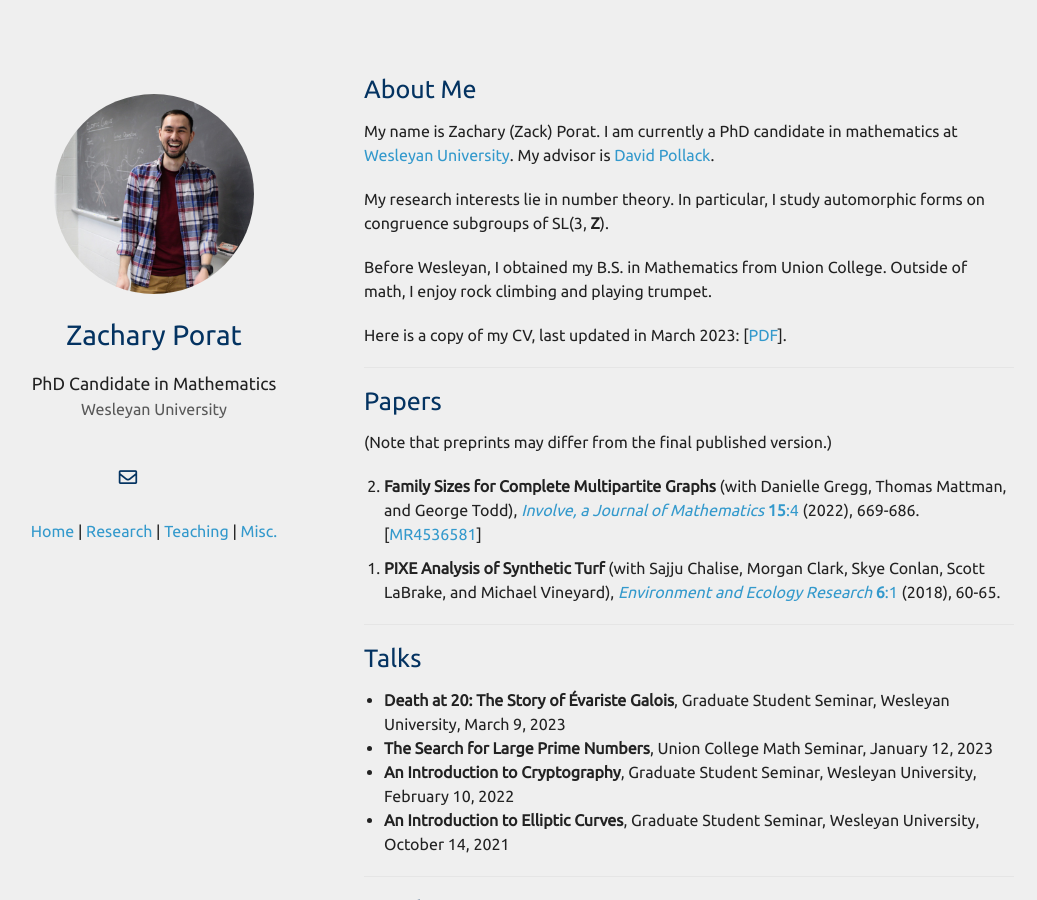
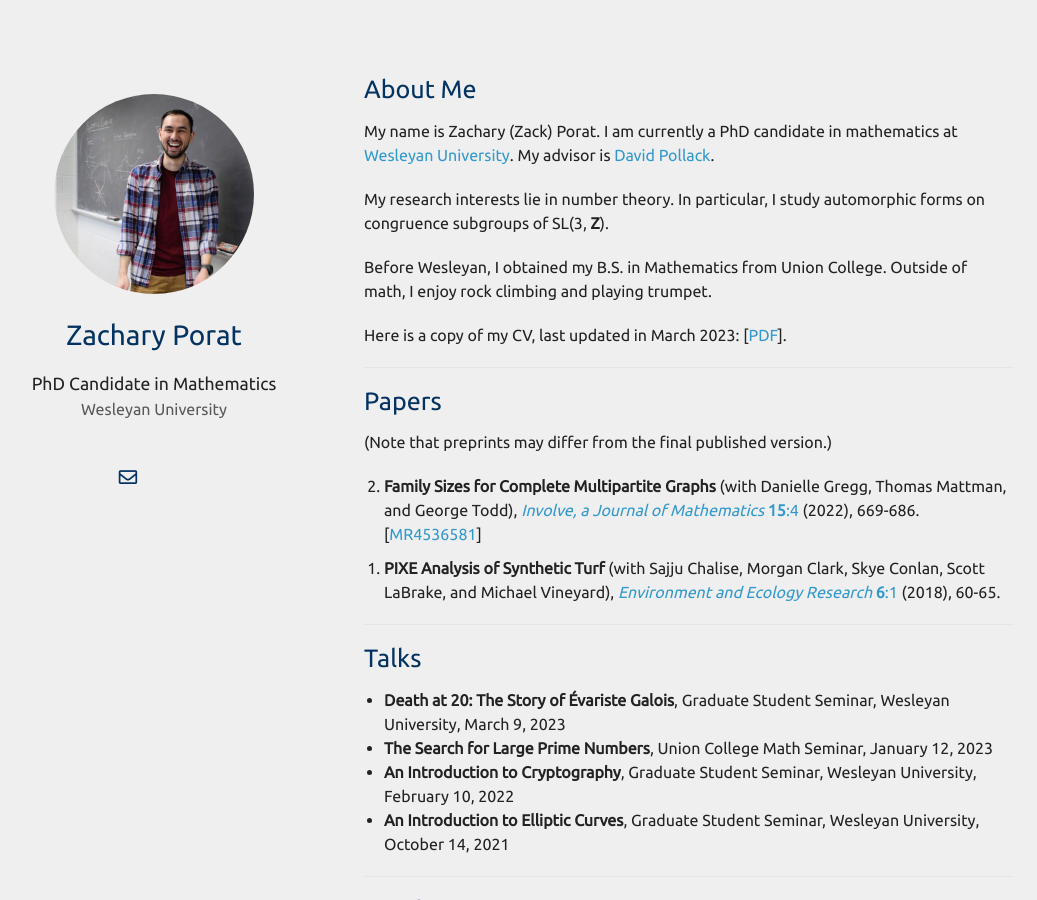
Before and after one commit to zporat/zporat.github.io, a Jekyll site: the page built from index.md, in a window 1280 px wide and 900 px high. Shown: the whole window, without its empty margins (101-1138 px from the left). Built offline with Jekyll 4.4.1, drawn with Linux system fonts in a browser that asks for light colours; nearby versions of some CDN libraries; a style sheet for code colours, icons or effects is not loaded; our own code applies the rules of GitHub Pages for plain Markdown files.

Commit message:
Update homepage.html

```diff
--- a/_layouts/homepage.html
+++ b/_layouts/homepage.html
@@ -88,15 +88,6 @@
         {% endif %}
         </div>
         <br>
-
-        <nav>
-          <a href="#about">Home</a> |
-          <a href="#research">Research</a> |
-          <a href="#teaching">Teaching</a> |
-          <a href="#misc">Misc.</a>
-        </nav>
-
-        <br>
       </header>
       <section>
 
```
